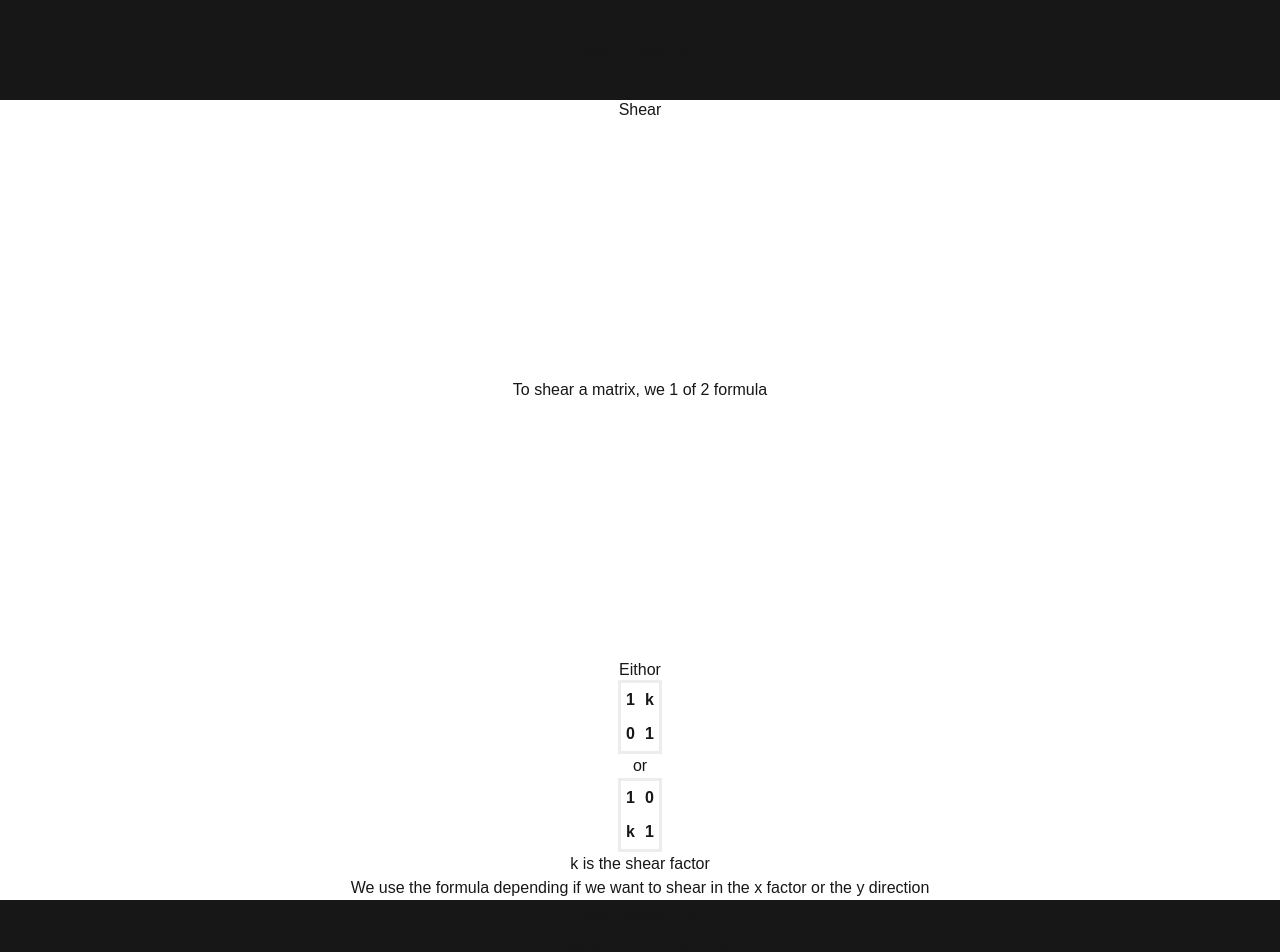
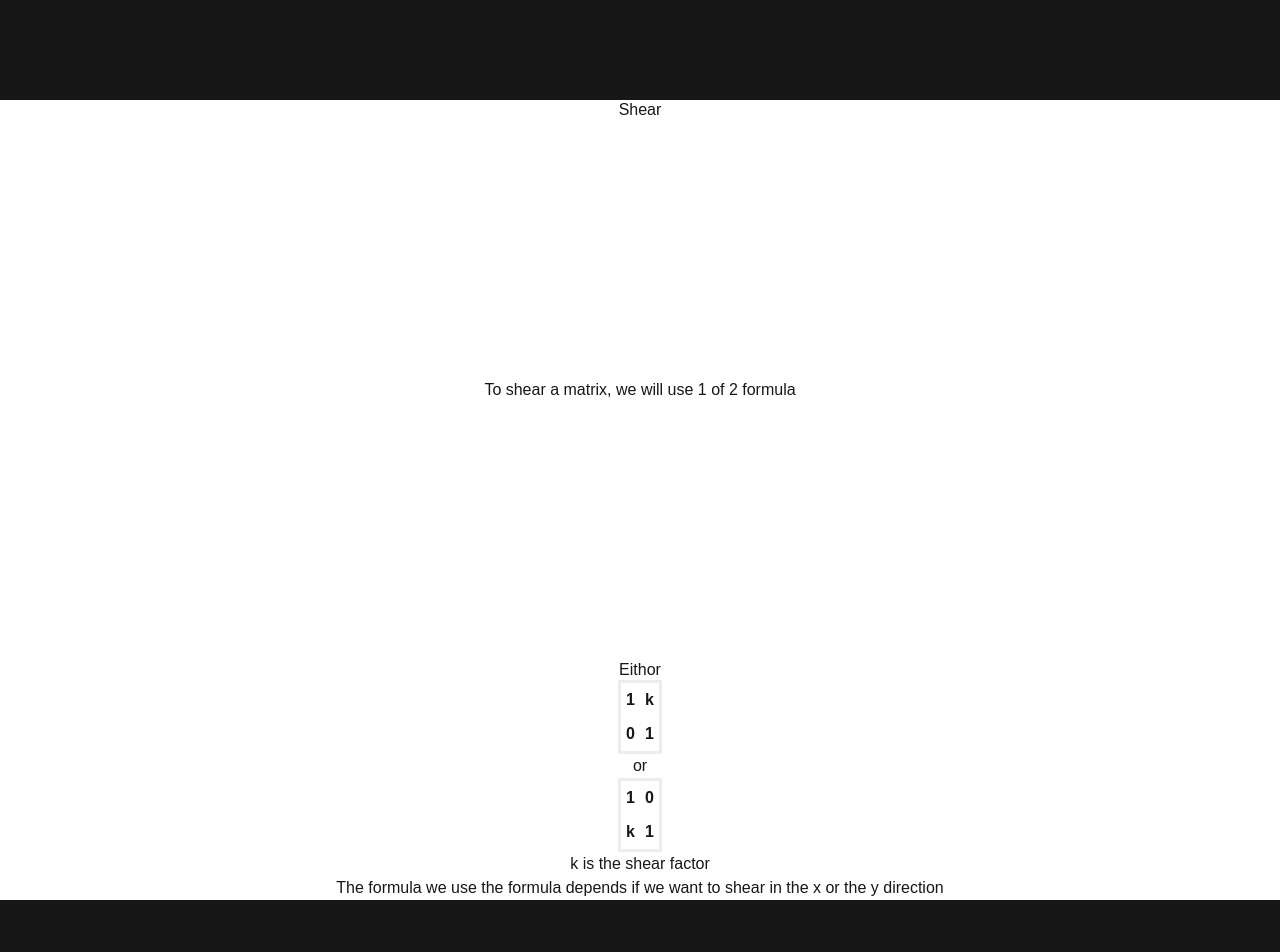
Before and after one commit to RisingSatalite/math-made-fun, a Next.js app: page /advance/geometryTransformations/shear in a window 1280 px wide. Shown: the top 952 px of the page. Built offline with nearby package versions, Linux system fonts and the light colour scheme.

Commit message:
text change

```diff
--- a/src/app/advance/geometryTransformations/shear/page.js
+++ b/src/app/advance/geometryTransformations/shear/page.js
@@ -4,13 +4,13 @@ export default function Shear() {
   return (
     <div className="grid grid-rows-[20px_1fr_20px] items-center justify-items-center min-h-screen">
       <p>Shear</p>
-      <p>To shear a matrix, we 1 of 2 formula</p>
+      <p>To shear a matrix, we will use 1 of 2 formula</p>
       Eithor
       <MatrixDisplayer matrix={[[1,"k"],[0,1]]}/>
       or
       <MatrixDisplayer matrix={[[1,0],["k",1]]}/>
       <p>k is the shear factor</p>
-      <p>We use the formula depending if we want to shear in the x factor or the y direction</p>
+      <p>The formula we use the formula depends if we want to shear in the x or the y direction</p>
     </div>
   );
 }
```
